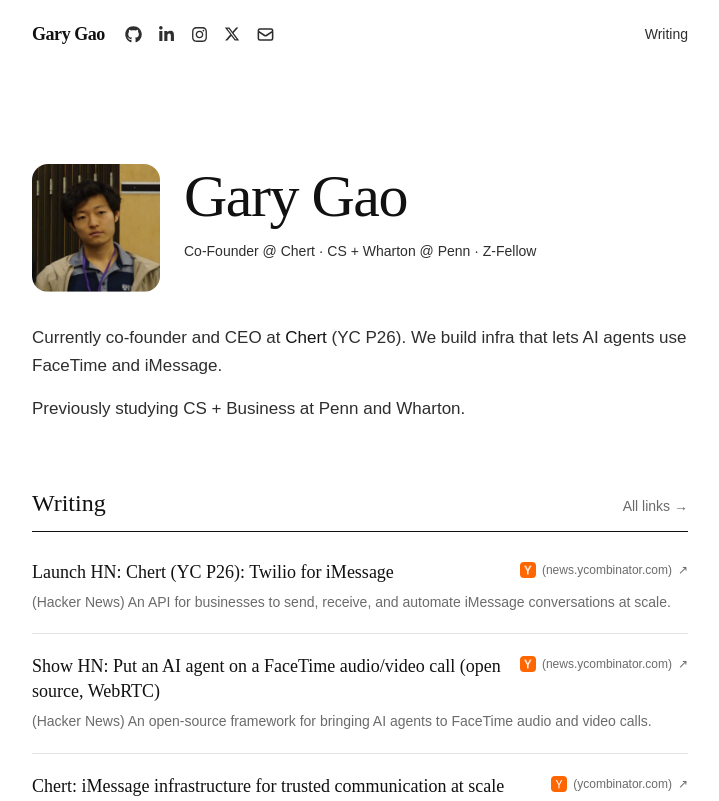
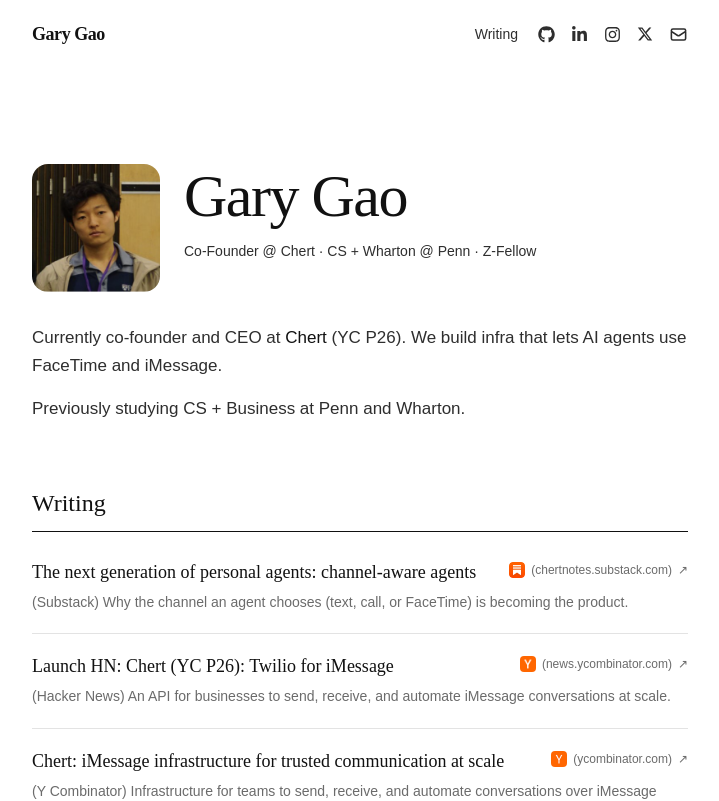
Before and after one commit to garygao333/gary-website, a Next.js app: page / in a window 1280 px wide. Shown: the top 801 px of the page, without its empty margins (280-999 px from the left). Built offline with nearby package versions, Linux system fonts and the light colour scheme.

Commit message:
feat: feature selected writing with an expandable archive

```diff
--- a/app/components/FeaturedLinks.tsx
+++ b/app/components/FeaturedLinks.tsx
@@ -1,10 +1,10 @@
 import Image from "next/image";
-import { featuredLinks } from "../lib/featured-links";
+import { featuredLinks, type FeaturedLink } from "../lib/featured-links";
 
-export function FeaturedLinks() {
+function LinkList({ links }: { links: FeaturedLink[] }) {
   return (
     <ul className="mt-2">
-      {featuredLinks.map((item) => (
+      {links.map((item) => (
         <li key={item.href} className="border-b py-5" style={{ borderColor: "var(--border)" }}>
           <div className="flex flex-wrap items-baseline justify-between gap-x-4 gap-y-1">
             <a href={item.href} target="_blank" rel="noreferrer" className="min-w-0 flex-1 basis-72 font-display text-lg leading-snug transition-colors hover:text-[var(--accent)]">
@@ -23,3 +23,20 @@
     </ul>
   );
 }
+
+export function FeaturedLinks({ compact = false }: { compact?: boolean }) {
+  if (!compact) return <LinkList links={featuredLinks} />;
+
+  return (
+    <>
+      <LinkList links={featuredLinks.filter((item) => item.main)} />
+      <details className="group mt-5">
+        <summary className="w-fit cursor-pointer text-sm transition-colors hover:text-[var(--accent)]" style={{ color: "var(--text-muted)" }}>
+          <span className="group-open:hidden">More</span>
+          <span className="hidden group-open:inline">Less</span>
+        </summary>
+        <LinkList links={featuredLinks.filter((item) => !item.main)} />
+      </details>
+    </>
+  );
+}
--- a/app/lib/featured-links.ts
+++ b/app/lib/featured-links.ts
@@ -1,6 +1,22 @@
-export const featuredLinks = [
+export type FeaturedLink = {
+  title: string;
+  href: string;
+  source: string;
+  subtitle: string;
+  main?: boolean;
+};
+
+export const featuredLinks: FeaturedLink[] = [
+  {
+    title: "The next generation of personal agents: channel-aware agents",
+    main: true,
+    href: "https://chertnotes.substack.com/p/the-next-generation-of-personal-agents",
+    source: "Substack",
+    subtitle: "Why the channel an agent chooses (text, call, or FaceTime) is becoming the product.",
+  },
   {
     title: "Launch HN: Chert (YC P26): Twilio for iMessage",
+    main: true,
     href: "https://news.ycombinator.com/item?id=48267829",
     source: "Hacker News",
     subtitle: "An API for businesses to send, receive, and automate iMessage conversations at scale.",
@@ -13,6 +29,7 @@
   },
   {
     title: "Chert: iMessage infrastructure for trusted communication at scale",
+    main: true,
     href: "https://www.ycombinator.com/launches/QGN-chert-imessage-infrastructure-for-trusted-communication-at-scale",
     source: "Y Combinator",
     subtitle: "Infrastructure for teams to send, receive, and automate conversations over iMessage using APIs.",
@@ -31,6 +48,7 @@
   },
   {
     title: "Chert for FaceTime",
+    main: true,
     href: "https://www.producthunt.com/products/chert/launches/chert-2",
     source: "Product Hunt",
     subtitle: "Vapi for FaceTime: AI video agents in a few lines.",
@@ -43,6 +61,7 @@
   },
   {
     title: "Old Sherds, New Tricks",
+    main: true,
     href: "https://www.penn.museum/blog/old-sherds-new-tricks/",
     source: "Penn Museum",
     subtitle: "Ancient fragments meet modern algorithms in a student research project connecting archaeology and automation.",
@@ -55,12 +74,14 @@
   },
   {
     title: "Developing the Next Generation of Energy-Efficient AI Infrastructure: A Summer in the Circuits Lab",
+    main: true,
     href: "https://curf.upenn.edu/node/12113",
     source: "Penn CURF",
     subtitle: "Designing and prototyping an oscillator-based circuit that performs AI tasks with less energy.",
   },
   {
     title: "Pottery Progress",
+    main: true,
     href: "https://omnia.sas.upenn.edu/story/pottery-progress",
     source: "OMNIA",
     subtitle: "To simplify archaeological fieldwork, Benjamin Franklin scholar Gary Gao, C’28, W’28, turned to machine learning.",
--- a/app/page.tsx
+++ b/app/page.tsx
@@ -12,8 +12,9 @@
       {/* Navigation */}
       <nav className="sticky top-0 z-50 backdrop-blur-sm" style={{ backgroundColor: "rgba(255,255,255,0.85)" }}>
         <div className="mx-auto flex max-w-[720px] items-start justify-between gap-4 px-6 py-5 sm:items-center md:px-8">
-          <div className="flex flex-col items-start gap-3 sm:flex-row sm:items-center sm:gap-5">
-            <Link href="/" className="font-display text-lg font-semibold tracking-tight">Gary Gao</Link>
+          <Link href="/" className="shrink-0 font-display text-lg font-semibold tracking-tight">Gary Gao</Link>
+          <div className="flex flex-col items-end gap-3 sm:flex-row sm:items-center sm:gap-5">
+            <Link href="/writing" className="pt-1 text-sm transition-colors hover:text-[var(--accent)] sm:pt-0" style={{ color: "var(--text-secondary)" }}>Writing</Link>
             <div className="flex items-center gap-4" style={{ color: "var(--text-secondary)" }}>
               <a href="https://github.com/garygao333" target="_blank" rel="noreferrer" className="transition-colors hover:text-[var(--accent)]" aria-label="GitHub"><FaGithub size={17} /></a>
               <a href="https://www.linkedin.com/in/garygao333/" target="_blank" rel="noreferrer" className="transition-colors hover:text-[var(--accent)]" aria-label="LinkedIn"><FaLinkedinIn size={17} /></a>
@@ -22,7 +23,6 @@
               <a href="mailto:gary@trychert.com" className="transition-colors hover:text-[var(--accent)]" aria-label="Email"><HiOutlineMail size={19} /></a>
             </div>
           </div>
-          <Link href="/writing" className="pt-1 text-sm transition-colors hover:text-[var(--accent)] sm:pt-0" style={{ color: "var(--text-secondary)" }}>Writing</Link>
         </div>
       </nav>
 
@@ -54,13 +54,10 @@
         <section id="writing" className="py-4">
           <div className="flex items-baseline justify-between">
             <h2 className="font-display text-2xl font-normal">Writing</h2>
-            <Link href="/writing" className="text-sm transition-colors hover:text-[var(--accent)]" style={{ color: "var(--text-muted)" }}>
-              All links &rarr;
-            </Link>
           </div>
           <div className="mt-3 h-px" style={{ backgroundColor: "var(--rule)" }} />
 
-          <FeaturedLinks />
+          <FeaturedLinks compact />
         </section>
 
         {/* Photos */}
```
Also changed, not shown: public/site-icons/chertnotes.substack.com.png (added).
